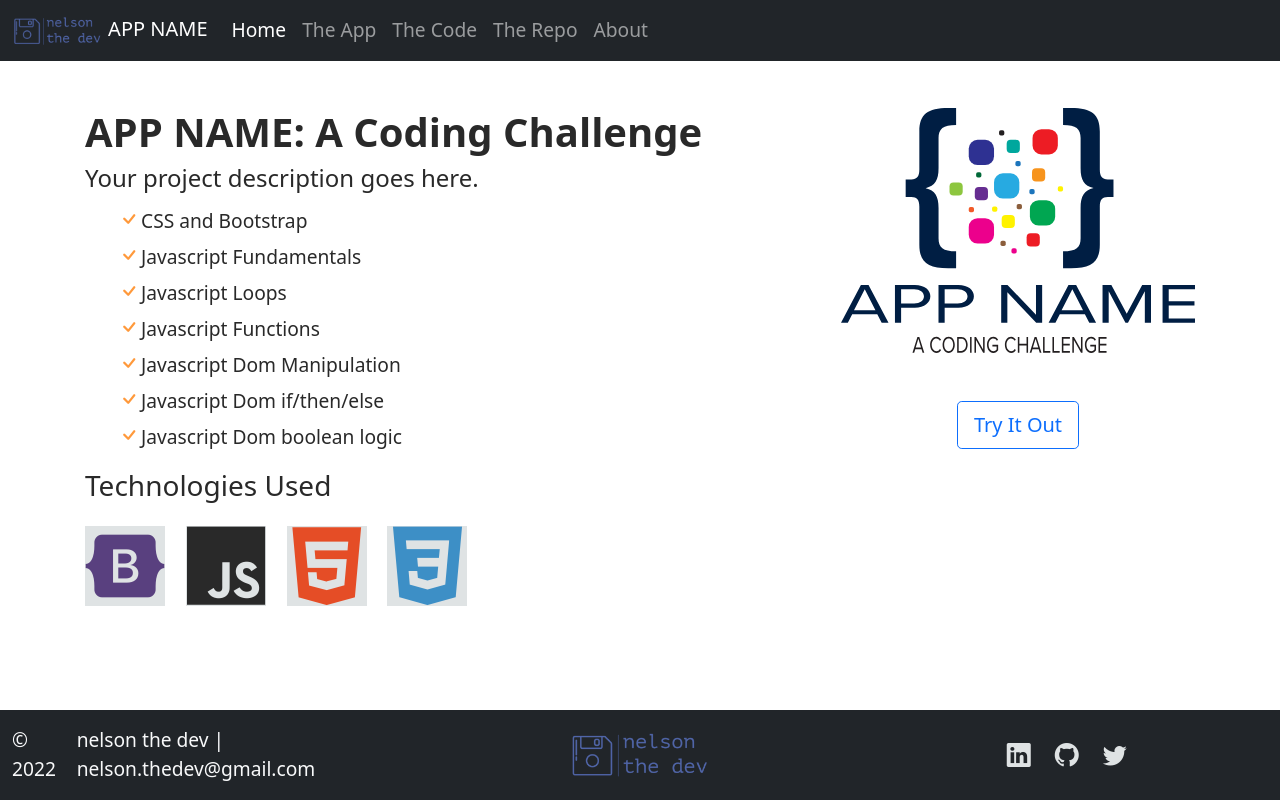
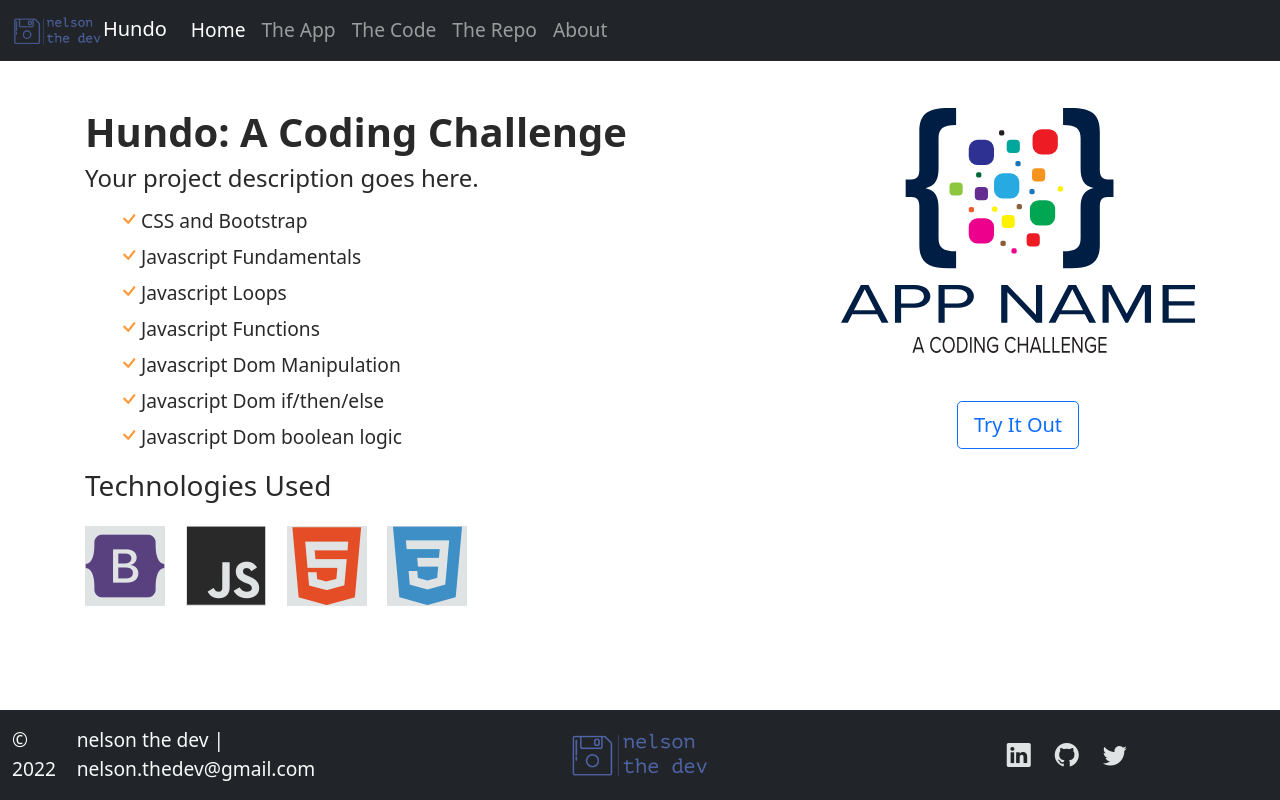
Before and after one commit to nelsonleopold/hundo-genesis, a plain HTML site: page index.html in a window 1280 px wide. Drawn offline with nearby package versions, Linux system fonts and the light colour scheme.

Commit message:
initial commit, changed generic names to Hundo

```diff
--- a/index.html
+++ b/index.html
@@ -2,7 +2,7 @@
 <html lang="en" class="h-100">
 
 <head>
-    <title>APP NAME: Coding Challenge by nelson the dev</title>
+    <title>Hundo: Coding Challenge by nelson the dev</title>
     <!-- Required meta tags -->
     <meta charset="utf-8">
     <meta name="viewport" content="width=device-width, initial-scale=1, shrink-to-fit=no">
@@ -36,7 +36,7 @@
     <nav class="navbar navbar-expand-md navbar-dark fixed-top bg-dark">
         <div class="container-fluid">
             <a class="navbar-brand" href="/index.html">
-                <img src="/img/nelsonTheDevTransparent250pxX88px.png" height="32" alt=""> APP NAME</a>
+                <img src="/img/nelsonTheDevTransparent250pxX88px.png" height="32" alt="">Hundo</a>
             <button class="navbar-toggler" type="button" data-bs-toggle="collapse" data-bs-target="#navbarCollapse"
                 aria-controls="navbarCollapse" aria-expanded="false" aria-label="Toggle navigation">
                 <span class="navbar-toggler-icon"></span>
@@ -67,7 +67,7 @@
         <div class="container mt-5">
             <div class="row row-cols-1 row-cols-md-2">
                 <div class="col-12 col-md-8 order-last order-md-first">
-                    <h1 class="fw-bold">APP NAME: A Coding Challenge</h1>
+                    <h1 class="fw-bold">Hundo: A Coding Challenge</h1>
                     <h4>Your project description goes here.</h4>
                     <ul class="checklist">
                         <li><i class="bi bi-check"></i>CSS and Bootstrap</li>
```
Also changed, not shown: app.html (+3 -3 lines), code.html (+3 -3 lines).
